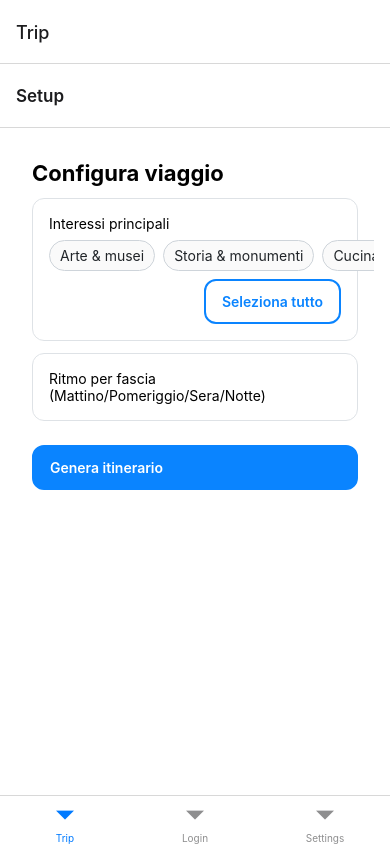
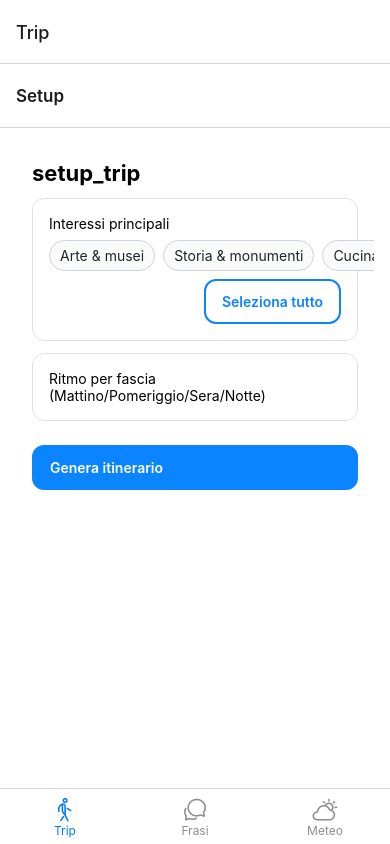
Before and after one commit to maxconsole77/world, a React Native app: screen /Trip in a window 390 px wide. Built offline with nearby package versions, Linux system fonts and the light colour scheme; no server answers.

Commit message:
chore: checkpoint before tabs fix

```diff
--- a/App.tsx
+++ b/App.tsx
@@ -1,21 +1,12 @@
+import 'react-native-gesture-handler';
 import React from 'react';
 import { NavigationContainer } from '@react-navigation/native';
-import { createBottomTabNavigator } from '@react-navigation/bottom-tabs';
-import TripNavigator from './src/navigation/TripNavigator';
-import LoginScreen from './src/screens/auth/LoginScreen';
-import AccountSettingsScreen from './src/screens/auth/AccountSettingsScreen';
-import './src/i18n';
+import RootNavigator from './src/navigation/RootNavigator';
 
-const Tab = createBottomTabNavigator();
-
-export default function App(){
+export default function App() {
   return (
     <NavigationContainer>
-      <Tab.Navigator>
-        <Tab.Screen name="Trip" component={TripNavigator}/>
-        <Tab.Screen name="Login" component={LoginScreen}/>
-        <Tab.Screen name="Settings" component={AccountSettingsScreen}/>
-      </Tab.Navigator>
+      <RootNavigator />
     </NavigationContainer>
   );
 }
--- a/src/navigation/RootNavigator.tsx
+++ b/src/navigation/RootNavigator.tsx
@@ -1,13 +1,14 @@
 import React from 'react';
+import { Platform } from 'react-native';
 import { createBottomTabNavigator } from '@react-navigation/bottom-tabs';
 import { Ionicons } from '@expo/vector-icons';
 
-import TripScreen from '../screens/TripScreen';
-import UsefulPhrasesScreen from '../screens/UsefulPhrasesScreen';
-import WeatherScreen from '../screens/WeatherScreen';
-import i18n from '../lib/i18n';
-import PhrasesScreen from '../screens/PhrasesScreen';
-import WeatherScreen from '../components/WeatherMap';
+import TripNavigator from './TripNavigator';
+
+// ⬇️ Questi import puntano ai percorsi standard presenti nel progetto originale.
+// Se nel tuo repo i file sono in un path diverso, modifica SOLO queste due righe.
+import PhrasesScreen from '../screens/phrases/PhrasesScreen';
+import WeatherScreen from '../screens/weather/WeatherScreen';
 
 const Tab = createBottomTabNavigator();
 
@@ -15,25 +16,35 @@ export default function RootNavigator() {
   return (
     <Tab.Navigator
       screenOptions={{
-        headerShown: false,
+        headerShown: true,
         tabBarLabelStyle: { fontSize: 12 },
+        tabBarStyle: Platform.select({
+          ios: { height: 64, paddingBottom: 12, paddingTop: 8 },
+          default: { height: 56, paddingBottom: 6, paddingTop: 6 },
+        }),
       }}
+      backBehavior="history"
+      sceneContainerStyle={{ backgroundColor: '#fff' }}
     >
       <Tab.Screen
         name="Trip"
-        component={TripScreen}
+        component={TripNavigator}
         options={{
-          title: i18n.t('tabs.trip', { defaultValue: 'Trip' }),
-          tabBarIcon: ({ color, size }) => <Ionicons name="map" color={color} size={size} />,
+          title: 'Trip',
+          tabBarIcon: ({ color, size }) => (
+            <Ionicons name="walk-outline" color={color} size={size} />
+          ),
         }}
       />
 
       <Tab.Screen
         name="Phrases"
-        component={UsefulPhrasesScreen}
+        component={PhrasesScreen}
         options={{
-          title: i18n.t('tabs.phrases', { defaultValue: 'Phrases' }),
-          tabBarIcon: ({ color, size }) => <Ionicons name="chatbubbles" color={color} size={size} />,
+          title: 'Frasi',
+          tabBarIcon: ({ color, size }) => (
+            <Ionicons name="chatbubbles-outline" color={color} size={size} />
+          ),
         }}
       />
 
@@ -41,10 +52,17 @@ export default function RootNavigator() {
         name="Weather"
         component={WeatherScreen}
         options={{
-          title: i18n.t('tabs.weather', { defaultValue: 'Weather' }),
-          tabBarIcon: ({ color, size }) => <Ionicons name="cloud" color={color} size={size} />,
+          title: 'Meteo',
+          tabBarIcon: ({ color, size }) => (
+            <Ionicons name="partly-sunny-outline" color={color} size={size} />
+          ),
         }}
       />
+
+      {/*
+        Per evitare regressioni, rimuoviamo i tab "Login" e "Settings".
+        L’accesso/gestione account resta raggiungibile da schermate interne.
+      */}
     </Tab.Navigator>
   );
 }
--- a/src/navigation/TripNavigator.tsx
+++ b/src/navigation/TripNavigator.tsx
@@ -1,9 +1,6 @@
 import React from 'react';
 import { Platform } from 'react-native';
-import {
-  createNativeStackNavigator,
-  NativeStackNavigationOptions,
-} from '@react-navigation/native-stack';
+import { createNativeStackNavigator, NativeStackNavigationOptions } from '@react-navigation/native-stack';
 
 import TripSetupScreen from '../screens/trip/TripSetupScreen';
 import TripItineraryDayScreen from '../screens/trip/TripItineraryDayScreen';
@@ -27,11 +24,10 @@ export type TripStackParamList = {
 
 const Stack = createNativeStackNavigator<TripStackParamList>();
 
-const defaultScreenOptions: NativeStackNavigationOptions = {
+const opts: NativeStackNavigationOptions = {
   headerShown: true,
-  headerLargeTitle: Platform.OS === 'ios',
+  headerLargeTitle: false, // header compatto su iOS
   headerTitleStyle: { fontSize: 17, fontWeight: '600' },
-  headerLargeTitleStyle: Platform.OS === 'ios' ? { fontSize: 34, fontWeight: '700' } : undefined,
   contentStyle: { padding: 16, backgroundColor: '#fff' },
   gestureEnabled: true,
   gestureResponseDistance: 35,
@@ -41,7 +37,7 @@ const defaultScreenOptions: NativeStackNavigationOptions = {
 
 export default function TripNavigator() {
   return (
-    <Stack.Navigator screenOptions={defaultScreenOptions}>
+    <Stack.Navigator screenOptions={opts}>
       <Stack.Screen name="Setup" component={TripSetupScreen} options={{ title: 'Setup' }} />
       <Stack.Screen name="ItineraryDay" component={TripItineraryDayScreen} options={{ title: 'Itinerario' }} />
       <Stack.Screen name="Documents" component={DocumentsScreen} options={{ title: 'Documenti' }} />
```
